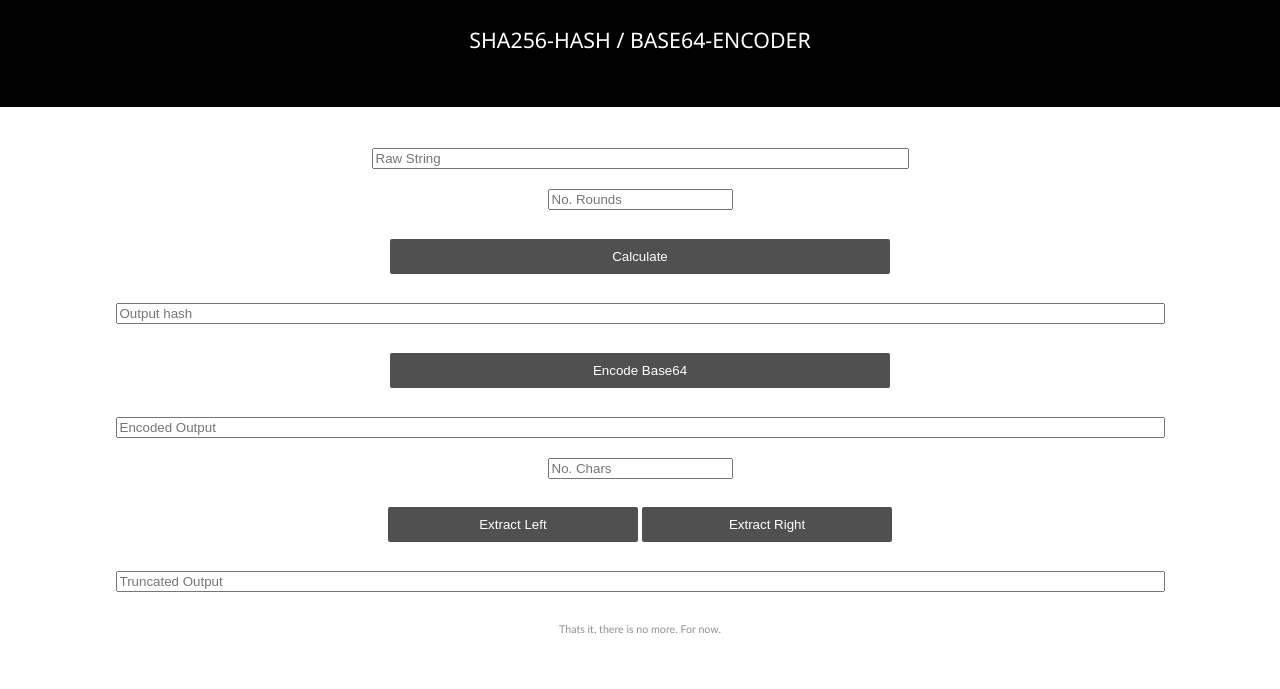
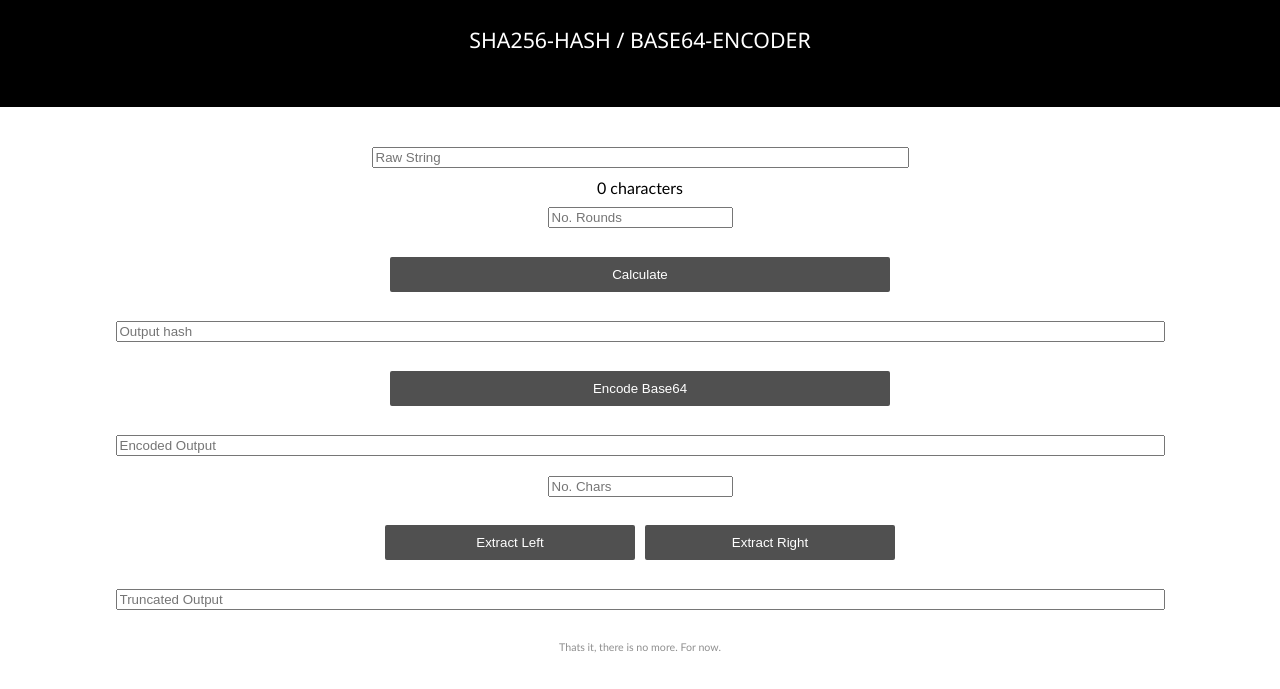
Before and after one commit to anders0nmat/anders0nmat.github.io, a plain HTML site: page sha.html in a window 1280 px wide. Shown: the part 93-782 px from the top of the page. Drawn offline with Linux system fonts and the light colour scheme.

Commit message:
Added Character counting

```diff
--- a/sha.html
+++ b/sha.html
@@ -45,6 +45,8 @@ margin-bottom:5mm;
 }
 button.halfsize {
 	width: 250px;
+	margin-left:5px;
+	margin-right: 5px;
 }
 button:hover{
 background-color:white;
@@ -343,6 +345,11 @@ else {
 	document.getElementById("ftruncate").value = out;
 }
 }
+
+function textChanged() {
+	var len = document.getElementById("ftext").value.length;
+	document.getElementById("textchange").innerHTML = `${len} characters`;
+}
 </script>
 </head>
 <body>
@@ -356,26 +363,30 @@ else {
 
 <label for="frounds">No. Rounds:</label>
 </div>-->
-<div style="text-align:center;">
+<div style="display: flex; flex-flow: column;align-items: center;max-width: 1200px; margin:0 auto">
 <!--<label for="ftext" style="float:center;">Raw String:</label>-->
-<input type="text" id="ftext" name="ftext" size=64 placeholder="Raw String" style="margin-top:0px;"><br>
+<input type="text" id="ftext" name="ftext" size=64 placeholder="Raw String" style="margin-top:0px;" onchange="textChanged()">
 
-<input type="number" id="frounds" name="frounds" min="1" placeholder="No. Rounds" size=64><br>
+<span id="textchange">0 characters</span>
 
-<button type="button" onclick="buttonClick()">Calculate</button><br>
+<input type="number" id="frounds" name="frounds" min="1" placeholder="No. Rounds" size=64>
 
-<input type="text" id="fhashout" name="fhashout" readonly size=128 placeholder="Output hash"><br>
+<button type="button" onclick="buttonClick()">Calculate</button>
 
-<button type="button" onclick="encode64()">Encode Base64</button><br>
+<input type="text" id="fhashout" name="fhashout" readonly size=128 placeholder="Output hash">
 
-<input type="text" id="fencode" name="fencode" readonly size=128 placeholder="Encoded Output"><br>
+<button type="button" onclick="encode64()">Encode Base64</button>
 
-<input type="number" id="fchars" name="fchars" min="1" placeholder="No. Chars" size=64><br>
+<input type="text" id="fencode" name="fencode" readonly size=128 placeholder="Encoded Output">
 
+<input type="number" id="fchars" name="fchars" min="1" placeholder="No. Chars" size=64>
+
+<div style="display:flex">
 <button class="halfsize" type="button" onclick="extractText(true)">Extract Left</button>
-<button class="halfsize" type="button" onclick="extractText(false)">Extract Right</button><br>
+<button class="halfsize" type="button" onclick="extractText(false)">Extract Right</button>
+</div>
 
-<input type="text" id="ftruncate" name="ftruncate" readonly size=128 placeholder="Truncated Output"><br>
+<input type="text" id="ftruncate" name="ftruncate" readonly size=128 placeholder="Truncated Output">
 <div id=footer>
 Thats it, there is no more. For now.
 </div>
```
